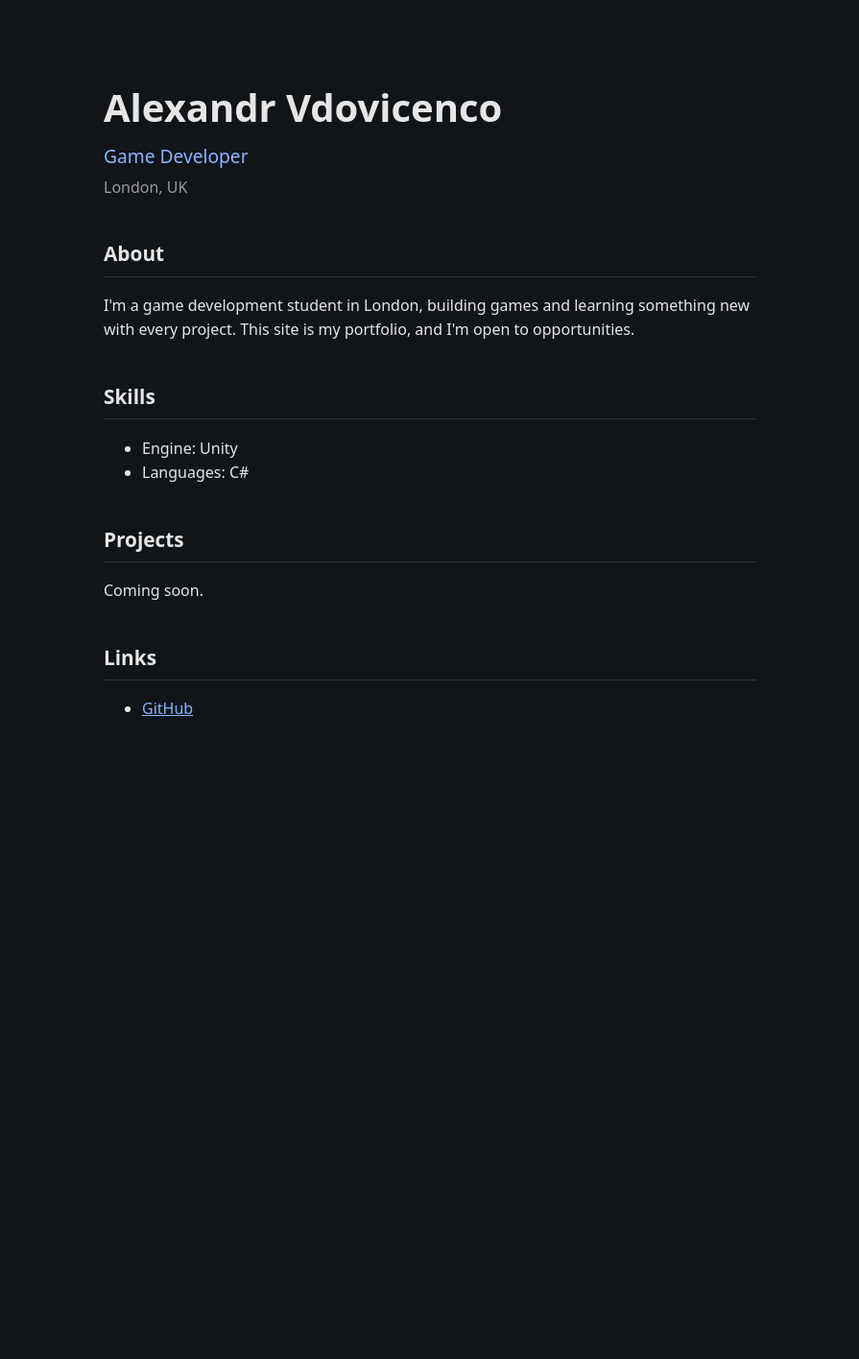
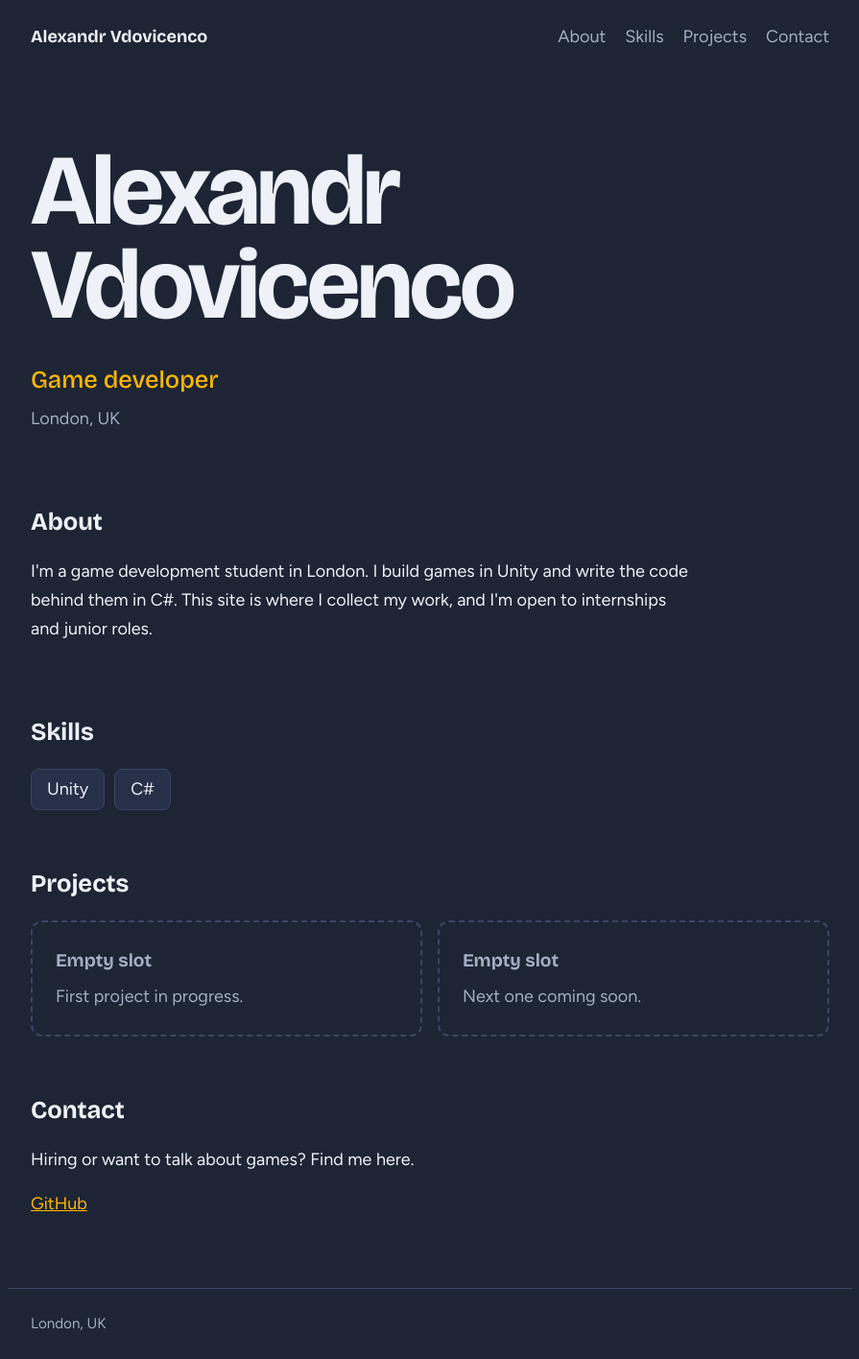
Before and after one commit to ArmedAlexandr/ArmedAlexandr.github.io, a plain HTML site: page index.html in a window 1280 px wide. Shown: the whole page at 96% size, without its empty margins (192-1087 px from the left). Before the commit the page ends 848 px from the top, so only its background shows below. Drawn offline with nearby package versions, Linux system fonts and the light colour scheme.

Commit message:
Add files via upload

```diff
--- a/index.html
+++ b/index.html
@@ -1,59 +1,107 @@
 <!DOCTYPE html>
 <html lang="en">
 <head>
-  <link rel="icon" type="image/png" href="./favicon.png">
   <meta charset="utf-8">
   <meta name="viewport" content="width=device-width, initial-scale=1">
-  <meta name="description" content="Portfolio of Alexandr Vdovicenco, game developer based in London, UK.">
   <title>Alexandr Vdovicenco | Game Developer</title>
-  <style>
-    body {
-      font-family: system-ui, sans-serif;
-      background: #111418;
-      color: #e6e6e6;
-      max-width: 680px;
-      margin: 0 auto;
-      padding: 10vh 20px;
-      line-height: 1.6;
-    }
-    h1 { font-size: 2.5rem; margin: 0; }
-    .subtitle { font-size: 1.2rem; color: #8ab4ff; margin: 4px 0; }
-    .location { color: #999; margin-top: 0; }
-    h2 {
-      font-size: 1.3rem;
-      margin-top: 2.5rem;
-      border-bottom: 1px solid #333;
-      padding-bottom: 6px;
-    }
-    a { color: #8ab4ff; }
-  </style>
+  <meta name="description" content="Portfolio of Alexandr Vdovicenco, game developer based in London, UK. Unity and C#.">
+
+  <!-- Your favicon: this file must sit next to index.html -->
+  <link rel="icon" href="favicon.png">
+
+  <!-- Fonts from Google. If they fail to load, the browser falls back to system fonts. -->
+  <link rel="preconnect" href="https://fonts.googleapis.com">
+  <link rel="preconnect" href="https://fonts.gstatic.com" crossorigin>
+  <link href="https://fonts.googleapis.com/css2?family=Bricolage+Grotesque:wght@500;700&family=Figtree:wght@400;600&display=swap" rel="stylesheet">
+
+  <!-- All the styling lives in this file -->
+  <link rel="stylesheet" href="style.css">
 </head>
 <body>
 
-  <h1>Alexandr Vdovicenco</h1>
-  <p class="subtitle">Game Developer</p>
-  <p class="location">London, UK</p>
+  <header class="top">
+    <a class="logo" href="#top">Alexandr Vdovicenco</a>
+    <nav>
+      <a href="#about">About</a>
+      <a href="#skills">Skills</a>
+      <a href="#projects">Projects</a>
+      <a href="#contact">Contact</a>
+    </nav>
+  </header>
 
+  <main id="top">
+
+    <!-- HERO: the first thing visitors see -->
+    <section class="hero">
+      <h1>Alexandr<br>Vdovicenco</h1>
+      <p class="role">Game developer</p>
+      <p class="place">London, UK</p>
+    </section>
+
+    <!-- ABOUT -->
+    <section id="about">
       <h2>About</h2>
       <p>
-    I'm a game development student in London, building games and learning
-    something new with every project. This site is my portfolio, and I'm
-    open to opportunities.
+        I'm a game development student in London. I build games in Unity and
+        write the code behind them in C#. This site is where I collect my work,
+        and I'm open to internships and junior roles.
       </p>
+    </section>
 
+    <!-- SKILLS: add new items by copying a whole <li>...</li> line -->
+    <section id="skills">
       <h2>Skills</h2>
-  <ul>
-    <li>Engine: Unity</li>
-    <li>Languages: C#</li>
+      <ul class="skills">
+        <li>Unity</li>
+        <li>C#</li>
       </ul>
+    </section>
 
+    <!-- PROJECTS: each <li class="slot"> is one project card.
+         When you finish a game, replace an empty slot using the example below. -->
+    <section id="projects">
       <h2>Projects</h2>
-  <p>Coming soon.</p>
+      <ul class="slots">
 
-  <h2>Links</h2>
-  <ul>
+        <!--
+        EXAMPLE of a finished project (delete the comment markers to use it):
+        <li class="slot filled">
+          <h3>Game title</h3>
+          <p>One sentence: what the game is and what you built.</p>
+          <p class="tags">Unity, C#, solo project</p>
+          <a href="https://link-to-your-game-or-video">Play or watch</a>
+        </li>
+        -->
+
+        <li class="slot">
+          <h3>Empty slot</h3>
+          <p>First project in progress.</p>
+        </li>
+        <li class="slot">
+          <h3>Empty slot</h3>
+          <p>Next one coming soon.</p>
+        </li>
+
+      </ul>
+    </section>
+
+    <!-- CONTACT -->
+    <section id="contact">
+      <h2>Contact</h2>
+      <p>Hiring or want to talk about games? Find me here.</p>
+      <ul class="links">
         <li><a href="https://github.com/ArmedAlexandr">GitHub</a></li>
+        <!-- Add your email by removing the comment markers and editing the address:
+        <li><a href="mailto:you@example.com">Email</a></li>
+        -->
       </ul>
+    </section>
+
+  </main>
+
+  <footer>
+    <p>London, UK</p>
+  </footer>
 
 </body>
 </html>
--- /dev/null
+++ b/style.css
@@ -0,0 +1,180 @@
+/* ---------- Colours and fonts ----------
+   Change a value here and it updates everywhere on the page. */
+:root {
+  --bg: #1d2433;        /* page background */
+  --surface: #273049;   /* cards */
+  --line: #3a4563;      /* borders */
+  --text: #eef1f7;      /* main text */
+  --muted: #a3adc4;     /* softer text */
+  --accent: #ffb703;    /* amber highlight */
+
+  --font-heading: "Bricolage Grotesque", system-ui, sans-serif;
+  --font-body: "Figtree", system-ui, sans-serif;
+}
+
+/* ---------- Basics ---------- */
+* { box-sizing: border-box; }
+
+html { scroll-behavior: smooth; }
+
+body {
+  margin: 0;
+  background: var(--bg);
+  color: var(--text);
+  font-family: var(--font-body);
+  font-size: 1.125rem;
+  line-height: 1.65;
+}
+
+a { color: var(--accent); }
+a:hover { color: var(--text); }
+
+/* Visible outline when navigating with the keyboard */
+a:focus-visible {
+  outline: 3px solid var(--accent);
+  outline-offset: 3px;
+}
+
+/* ---------- Top bar ---------- */
+.top {
+  display: flex;
+  flex-wrap: wrap;
+  justify-content: space-between;
+  align-items: center;
+  gap: 12px 24px;
+  max-width: 880px;
+  margin: 0 auto;
+  padding: 24px 24px 0;
+}
+
+.logo {
+  font-family: var(--font-heading);
+  font-weight: 700;
+  color: var(--text);
+  text-decoration: none;
+}
+
+.top nav { display: flex; gap: 20px; }
+
+.top nav a {
+  color: var(--muted);
+  text-decoration: none;
+}
+.top nav a:hover { color: var(--accent); }
+
+/* ---------- Page layout ---------- */
+main {
+  max-width: 880px;
+  margin: 0 auto;
+  padding: 0 24px;
+}
+
+section { padding: 56px 0 0; }
+
+p { max-width: 60ch; margin: 0 0 1rem; }
+
+h2 {
+  font-family: var(--font-heading);
+  font-size: 1.6rem;
+  margin: 0 0 16px;
+}
+
+/* ---------- Hero ---------- */
+.hero { padding-top: 12vh; }
+
+.hero h1 {
+  font-family: var(--font-heading);
+  font-weight: 700;
+  font-size: clamp(3rem, 11vw, 6.5rem);
+  line-height: 0.95;
+  letter-spacing: -0.03em;
+  margin: 0 0 28px;
+}
+
+.role {
+  font-family: var(--font-heading);
+  font-size: 1.6rem;
+  color: var(--accent);
+  margin-bottom: 4px;
+}
+
+.place { color: var(--muted); }
+
+/* ---------- Skills ---------- */
+.skills {
+  list-style: none;
+  padding: 0;
+  margin: 0;
+  display: flex;
+  flex-wrap: wrap;
+  gap: 10px;
+}
+
+.skills li {
+  background: var(--surface);
+  border: 1px solid var(--line);
+  border-radius: 8px;
+  padding: 6px 16px;
+}
+
+/* ---------- Projects (save slots) ---------- */
+.slots {
+  list-style: none;
+  padding: 0;
+  margin: 0;
+  display: grid;
+  grid-template-columns: repeat(auto-fit, minmax(240px, 1fr));
+  gap: 16px;
+}
+
+.slot {
+  border: 2px dashed var(--line);
+  border-radius: 12px;
+  padding: 24px;
+  color: var(--muted);
+}
+
+.slot h3 {
+  font-family: var(--font-heading);
+  font-size: 1.2rem;
+  margin: 0 0 8px;
+}
+
+.slot p { margin-bottom: 0; }
+
+/* A finished project: solid card with an amber edge */
+.slot.filled {
+  background: var(--surface);
+  border: 2px solid var(--line);
+  border-left: 6px solid var(--accent);
+  color: var(--text);
+}
+
+.slot.filled p { margin-bottom: 0.75rem; }
+.slot .tags { color: var(--muted); font-size: 0.95rem; }
+
+/* ---------- Contact ---------- */
+.links {
+  list-style: none;
+  padding: 0;
+  margin: 0;
+  display: flex;
+  gap: 24px;
+}
+
+/* ---------- Footer ---------- */
+footer {
+  max-width: 880px;
+  margin: 72px auto 0;
+  padding: 24px;
+  border-top: 1px solid var(--line);
+  color: var(--muted);
+  font-size: 0.95rem;
+}
+
+footer p { margin: 0; }
+
+/* Smooth scrolling off for people who prefer less motion */
+@media (prefers-reduced-motion: reduce) {
+  html { scroll-behavior: auto; }
+}
```
Lines whose indentation alone changed are shown as unchanged.
